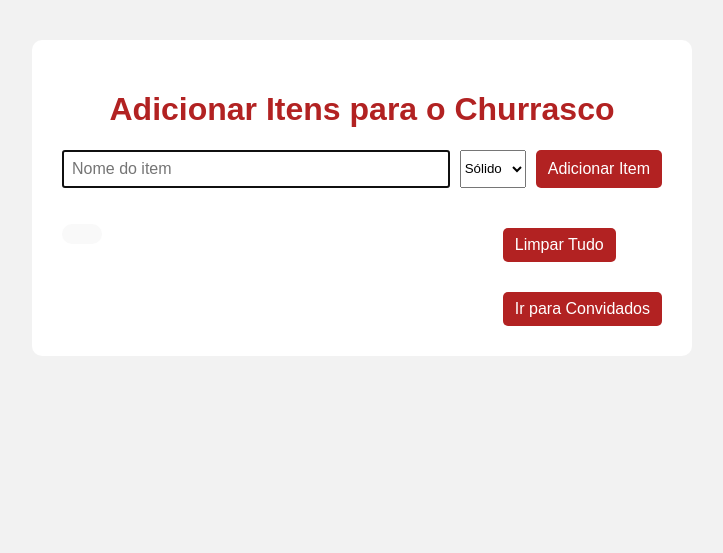
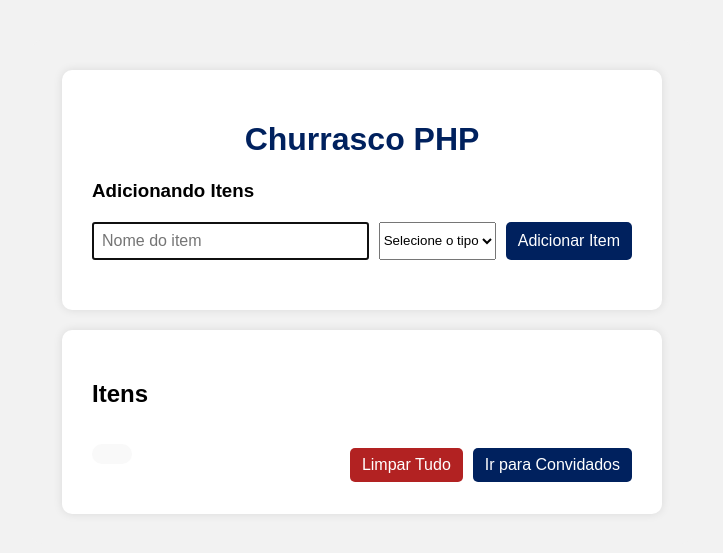
Before and after one commit to Amarildop1/PHPcomMySQL, a PHP site: page / in a window 1280 px wide. Shown: the top 553 px of the page, without its empty margins (278-1001 px from the left). Run offline with PHP 8.4, Linux system fonts and the light colour scheme; the visitor is signed in with stand-in values (Sample User, id 1); data that the repository does not hold is empty.

Commit message:
Ajustando layout e textos

```diff
--- a/PraticaFinal/index.php
+++ b/PraticaFinal/index.php
@@ -38,19 +38,27 @@
 
         <body>
             <div class="container">
-                <h1>Adicionar Itens para o Churrasco</h1>
+                <div class="itens-home adicionando-itens" style="margin-bottom:20px;">
+                    <h1> Churrasco PHP </h1>
+                    <h3> Adicionando Itens </h3>
 
                     <form method="post" class="form-inline">
                         <input type="text" name="item" placeholder="Nome do item" autofocus required>
                         <select name="tipo" required>
+                            <option value="" disabled selected>Selecione o tipo</option>
                             <option value="solido">Sólido</option>
                             <option value="liquido">Líquido</option>
                         </select>
 
                         <input type="submit" name="add_item" value="Adicionar Item">
                     </form>
+                </div>
+
 
                 <?php if (!empty($_SESSION['itens'])): ?>
+
+                    <div class="itens-home itens-adicionados" style="margin-top:20px;">
+                        <h2> Itens </h2>
                         <div class="flex-row">
 
                             <ul>
@@ -68,7 +76,10 @@
                                     <input type="submit" name="proximo" value="Ir para Convidados">
                                 </form>
                             </div>
+
+                        </div><!-- Final .flex-row -->
                     </div>
+
                 <?php endif; ?>
             </div>
         </body>
--- a/PraticaFinal/style.css
+++ b/PraticaFinal/style.css
@@ -1,5 +1,3 @@
-/* Preciso ajustar responsividade, layout e cores */
-
 body {
     font-family: Arial, sans-serif;
     background: #f2f2f2;
@@ -10,14 +8,27 @@ body {
 .container {
     max-width: 600px;
     margin: auto;
-    background: white;
+    /* background: white; */
+    background: #f2f2f2;
     padding: 30px;
     border-radius: 10px;
     margin-top: 40px;
+   /*  box-shadow: 0 0 10px rgba(0, 0, 0, 0.1);*/
 }
 
-h1, h2 {
-    color: #b22222;
+.itens-home, .adicionando-itens{
+    max-width: 600px;
+    margin: auto;
+    padding: 30px;
+    border-radius: 10px;
+    background: white;
+    box-shadow: 0 0 10px rgba(0, 0, 0, 0.1);
+
+}
+
+
+h1 {
+    color: #00215e;
     text-align: center;
 }
 
@@ -41,27 +52,40 @@ input[type="text"], input[type="number"] {
     flex: 1;
     padding: 8px;
     font-size: 1em;
+    /* teste */ width: 100%;
 }
 
 input[type="submit"] {
     padding: 8px 12px;
     font-size: 1em;
-    background: #b22222;
+    background: #201e1e;
     color: white;
     border: none;
     cursor: pointer;
     border-radius: 5px;
+    background-color: #00215e; transition: background-color 0.3s;
 }
 
 input[type="submit"]:hover {
-    background: #8b0000;
+    background: #03389b;
 }
+
+input[name="limpar"] {
+    background: #b22222;
+}
+
+input[name="limpar"]:hover {
+    background: #e42929;
+}
+
+
 
 ul {
     list-style: square;
     padding: 10px 20px;
     background: #f9f9f9;
     border-radius: 10px;
+    margin-bottom: 20px;
 }
 
 .flex-row {
@@ -73,7 +97,7 @@ ul {
 
 .btn-group {
     display: flex;
-    flex-direction: column;
+/*     flex-direction: column; */
     gap: 10px;
 }
 
@@ -83,6 +107,7 @@ ul {
     align-items: center;
     justify-content: center;
     text-align: left;
+    margin-bottom: 15px;
 }
 
 .item img {
```
Lines whose indentation alone changed are shown as unchanged.
